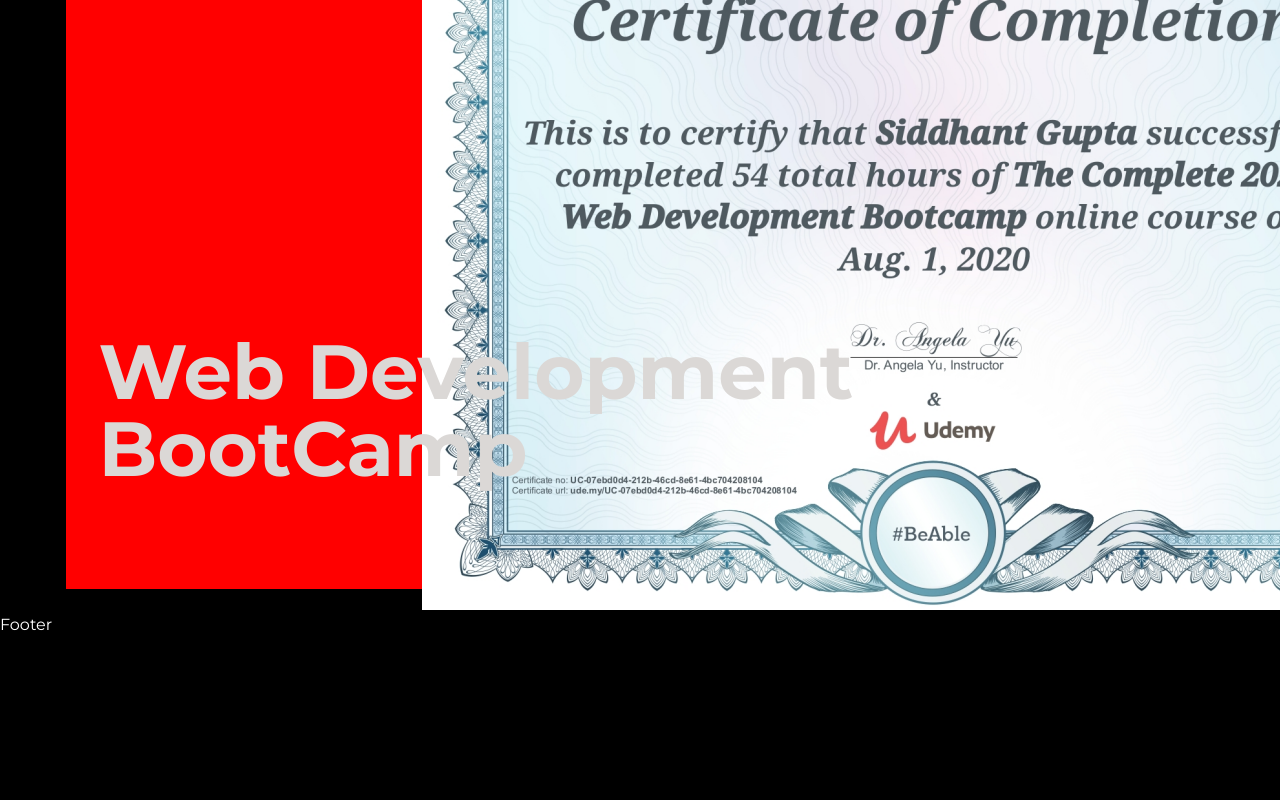
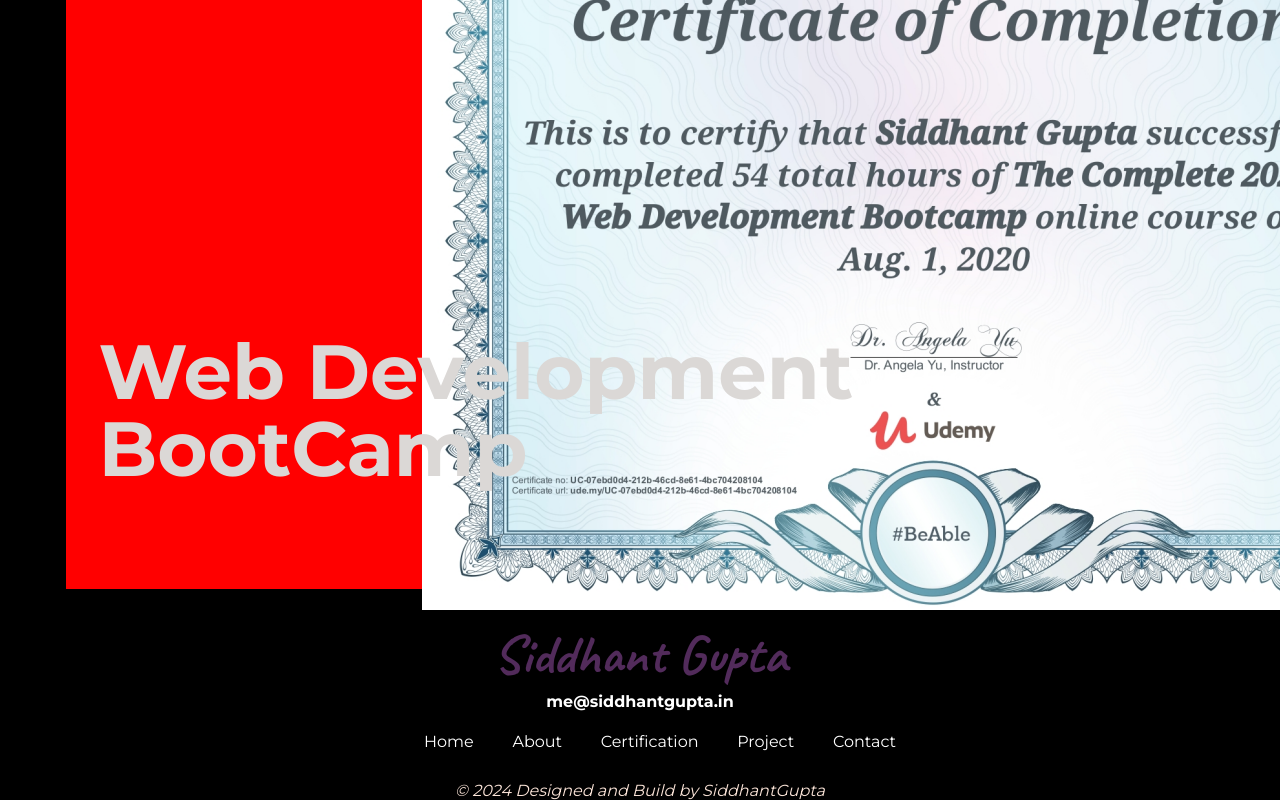
Before and after one commit to siddhantguptain/sg_v3, a React (Create React App) app: page / in a window 1280 px wide. Shown: the part 4312-5112 px from the top of the page. Before the commit the page ends 4946 px from the top, so only its background shows below. Built offline with nearby package versions, Linux system fonts and the light colour scheme.

Commit message:
Upgraded the Footer Styling

```diff
--- a/src/components/Footer/Footer.js
+++ b/src/components/Footer/Footer.js
@@ -3,7 +3,22 @@
 const FOOTER  = () =>{
     return(
         <div className={style.container}>
-                Footer
+            <h3 className={style.Head}>Siddhant Gupta</h3>
+            <h4 className={style.mail}>me@siddhantgupta.in</h4>
+            <div className={style.navItems}>
+                <ul>
+                    <li>Home</li>
+                    <li>About</li>
+                    <li>Certification</li>
+                    <li>Project</li>
+                    <li>Contact</li>
+                </ul>
+            </div>
+            <div className={style.CC}> © 2024 Designed and Build by SiddhantGupta</div>
+
+
+
+
         </div>
     );
 }
--- a/src/components/Footer/Footer.module.css
+++ b/src/components/Footer/Footer.module.css
@@ -0,0 +1,37 @@
+@import url('https://fonts.googleapis.com/css2?family=Caveat:wght@700&display=swap');
+
+.container{
+    width: 100%;
+    /* height: 30vh; */
+    bottom: 0%;
+    justify-content: center;
+    text-align: center;
+}
+.Head{
+    margin-top: 5px;
+    color: #522B5B;
+    font-size: 54px;
+    font-family: 'Caveat', cursive;
+}
+.mail{
+    margin-top: -50px;
+}
+.navItems {
+    margin-left: 30%;
+    width: 40%;
+    ul{
+        display: flex;
+        justify-content: space-between;
+    }
+}
+
+.CC{
+    margin-top: 30px;
+    color: #FBE4D8;
+    font-style: italic;
+    margin-bottom: 0;
+}
+ul li {
+    text-decoration: none;
+    list-style: none;
+}
```
